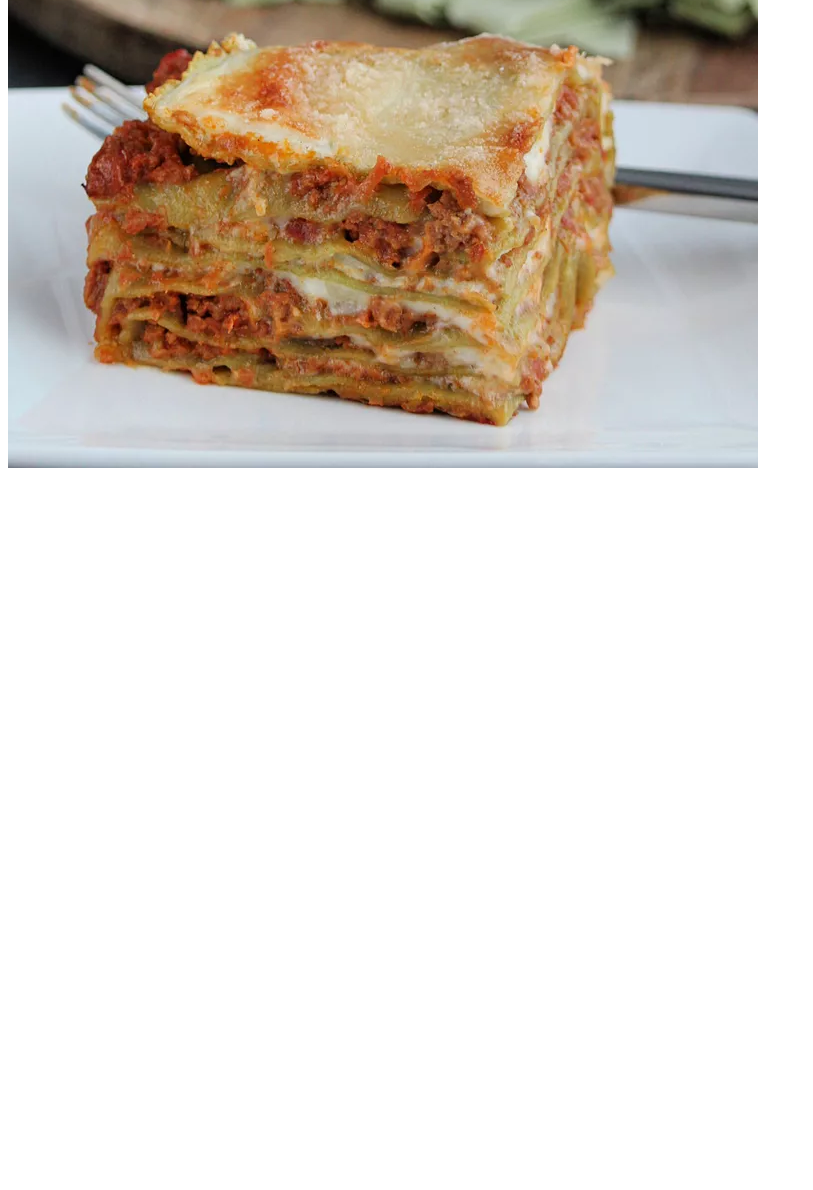
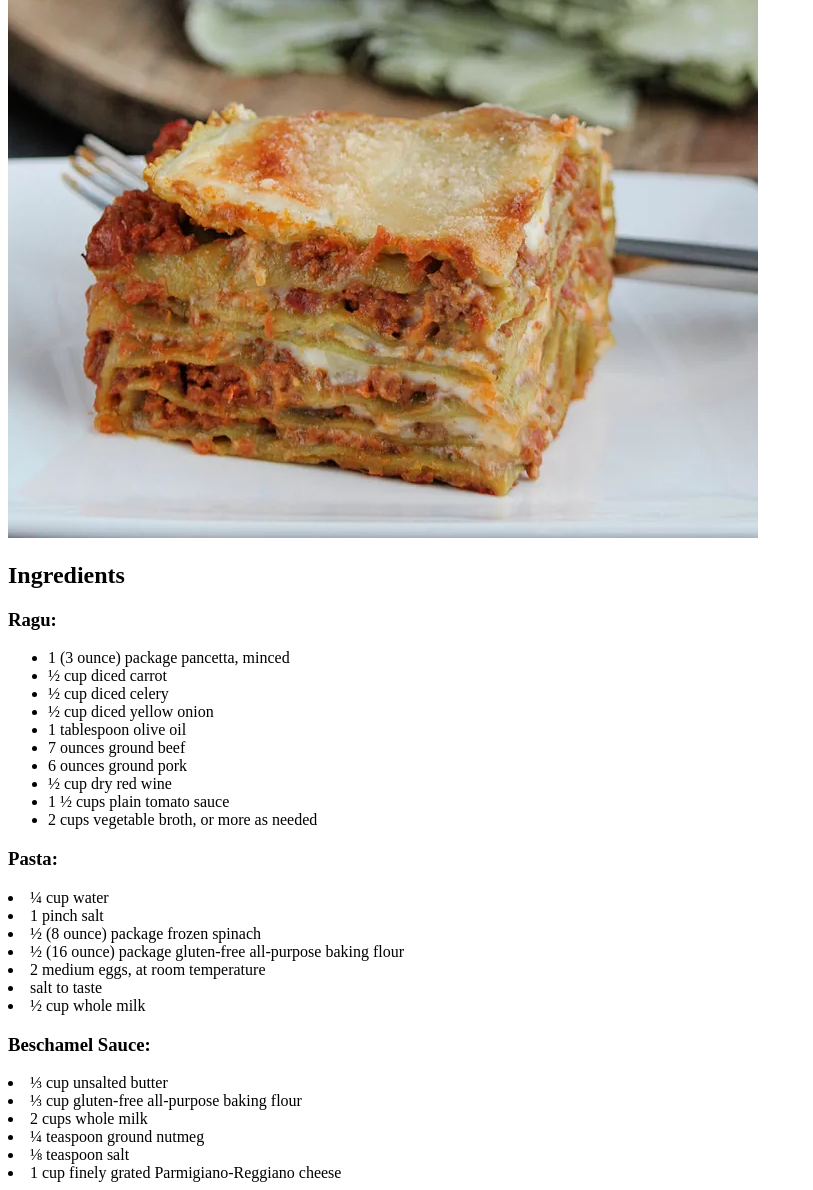
Before and after one commit to RowanMahoney/odin-recipes, a plain HTML site: page recipes/lasagna.html in a window 1280 px wide. Shown: the part 363-1553 px from the top of the page, without its empty margins (0-813 px from the left). Before the commit the page ends 843 px from the top, so only its background shows below. Drawn offline with Linux system fonts and the light colour scheme.

Commit message:
:sparkles: Add lasagne ingredients

```diff
--- a/recipes/lasagna.html
+++ b/recipes/lasagna.html
@@ -6,7 +6,38 @@
     <title>Lasagna</title>
 </head>
 <body>
-    <h1>Lasagna</h1>
+    <h1>Lasagne Verdi alla Bolognese</h1>
+    <p>This is an adaptation of the official lasagne from the Bolognese Chamber of Commerce. I've made a couple of changes suggested to me by people from the area, such as which meat and wine to use or if there should be milk added or not. One thing never in question, though, is the green lasagne sheets. These are a must. The ragu is an authentic sauce, simple without garlic or herbs and spices. Using fresh pasta keeps you from having to pre-boil it.</p>
     <img src="../images/lasagne.webp" alt="lasagne"/>
+
+    <h2>Ingredients</h2>
+    <h3>Ragu:</h3>
+    <ul>
+        <li>1 (3 ounce) package pancetta, minced</li>
+        <li>½ cup diced carrot</li>
+        <li>½ cup diced celery</li>
+        <li>½ cup diced yellow onion</li>
+        <li>1 tablespoon olive oil</li>
+        <li>7 ounces ground beef</li>
+        <li>6 ounces ground pork</li>
+        <li>½ cup dry red wine</li>
+        <li>1 ½ cups plain tomato sauce</li>
+        <li>2 cups vegetable broth, or more as needed</li>
+    </ul>
+    <h3>Pasta:</h3>
+        <li>¼ cup water</li>
+        <li>1 pinch salt</li>
+        <li>½ (8 ounce) package frozen spinach</li>
+        <li>½ (16 ounce) package gluten-free all-purpose baking flour</li>
+        <li>2 medium eggs, at room temperature</li>
+        <li>salt to taste</li>
+        <li>½ cup whole milk</li>
+    <h3>Beschamel Sauce:</h3>
+        <li>⅓ cup unsalted butter</li>
+        <li>⅓ cup gluten-free all-purpose baking flour</li>
+        <li>2 cups whole milk</li>
+        <li>¼ teaspoon ground nutmeg</li>
+        <li>⅛ teaspoon salt</li>
+        <li>1 cup finely grated Parmigiano-Reggiano cheese</li>
 </body>
 </html>
```
